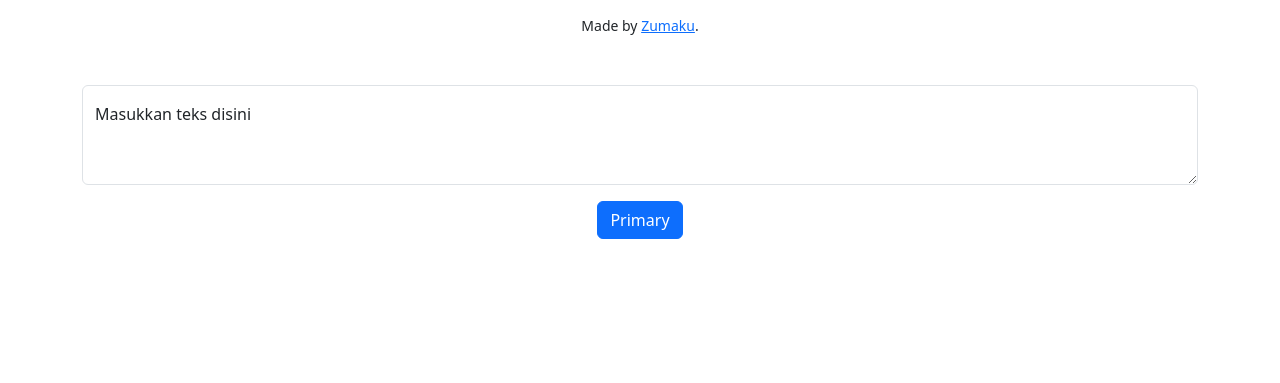
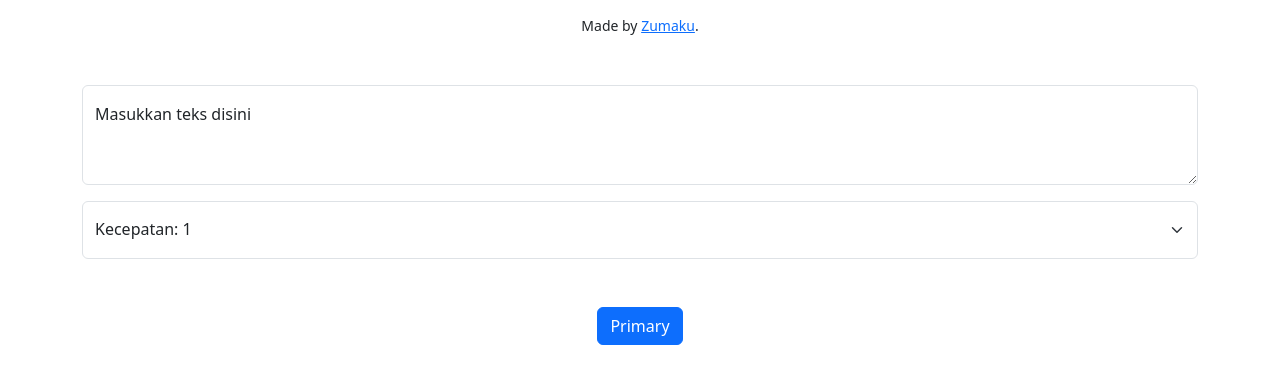
Before and after one commit to zumaku/my_nodemcu, a plain HTML site: page esp8266_web_server/oled_web_text/index.html in a window 1280 px wide. Shown: the part 131-514 px from the top of the page. Drawn offline with nearby package versions, Linux system fonts and the light colour scheme.

Commit message:
Add speed setting

```diff
--- a/esp8266_web_server/oled_web_text/index.html
+++ b/esp8266_web_server/oled_web_text/index.html
@@ -19,6 +19,12 @@
                 <form action='' method='POST' class='form-floating'>
                     <textarea class='form-control mb-3' placeholder='Leave a comment here' id='floatingTextarea2' style='height: 100px'></textarea>
                     <label for='floatingTextarea2'>Masukkan teks disini</label>
+                    <select class="form-select mb-5 pt-2">
+                        <option value="1" selected>Kecepatan: 1</option>
+                        <option value="2">Kecepatan: 2</option>
+                        <option value="3">Kecepatan: 3</option>
+                        <option value="4">Kecepatan: 4</option>
+                    </select>
                     <button type='button' class='btn btn-primary'>Primary</button>
                 </form>
             </div>
```
Also changed, not shown: 4 other files.
